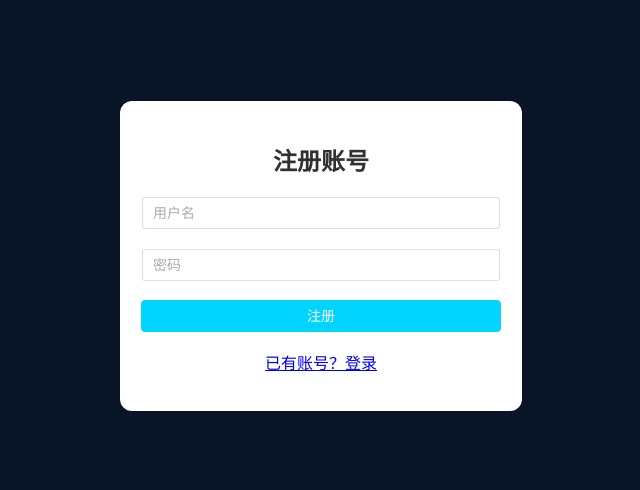
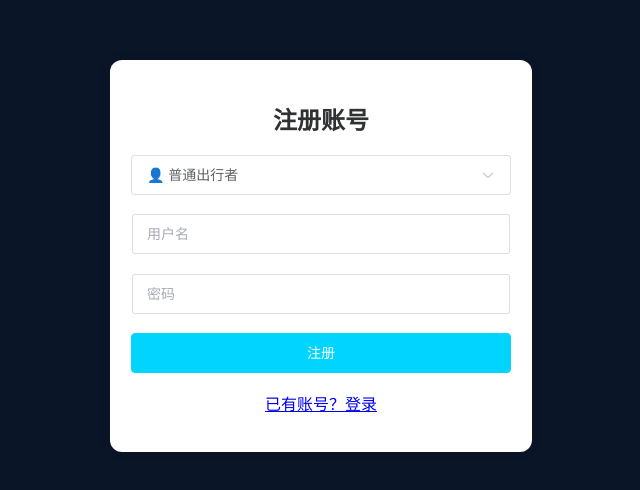
Before and after one commit to Redfox-code/Urban-traffic-flow-prediction-and-real-time-warning-system, a Vue app in the folder frontend/: page /register in a window 1280 px wide. Shown: the part 144-634 px from the top of the page, without its empty margins (319-959 px from the left). Built offline with nearby package versions, Linux system fonts and the light colour scheme.

Commit message:
[FIX-LOGIN-01] 登录页+注册页增加角色选择下拉框(admin/analyst/traveler)，登录后按角色跳转对应首页

```diff
--- a/frontend/src/views/Login.vue
+++ b/frontend/src/views/Login.vue
@@ -1,11 +1,18 @@
 <template>
   <div style="display:flex;justify-content:center;align-items:center;height:100vh;background:var(--bg-dark)">
-    <el-card style="width:400px">
+    <el-card style="width:420px">
       <h2 style="text-align:center">🚦 智能交通系统</h2>
       <el-form @submit.prevent="handleLogin">
-        <el-form-item><el-input v-model="form.username" placeholder="用户名" /></el-form-item>
-        <el-form-item><el-input v-model="form.password" type="password" placeholder="密码" show-password /></el-form-item>
-        <el-form-item><el-button type="primary" @click="handleLogin" :loading="loading" style="width:100%">登录</el-button></el-form-item>
+        <el-form-item>
+          <el-select v-model="form.role" placeholder="选择登录角色" style="width:100%" size="large">
+            <el-option label="👤 普通出行者" value="traveler" />
+            <el-option label="📊 数据分析员" value="analyst" />
+            <el-option label="🛡️ 交通管理员" value="admin" />
+          </el-select>
+        </el-form-item>
+        <el-form-item><el-input v-model="form.username" placeholder="用户名" size="large" /></el-form-item>
+        <el-form-item><el-input v-model="form.password" type="password" placeholder="密码" show-password size="large" /></el-form-item>
+        <el-form-item><el-button type="primary" @click="handleLogin" :loading="loading" size="large" style="width:100%">登录</el-button></el-form-item>
       </el-form>
       <p style="text-align:center"><router-link to="/register">没有账号？注册</router-link></p>
     </el-card>
@@ -22,17 +29,24 @@ import { useUserStore } from '@/store/user'
 const router = useRouter()
 const userStore = useUserStore()
 const loading = ref(false)
-const form = ref({ username: '', password: '' })
+const form = ref({ username: '', password: '', role: 'analyst' })
+
+const roleHomeMap = {
+  admin: '/admin/dashboard',
+  analyst: '/analyst/models',
+  traveler: '/traveler/route-plan',
+}
 
 const handleLogin = async () => {
+  if (!form.value.role) return ElMessage.warning('请选择登录角色')
   loading.value = true
   try {
     const res = await authApi.login(form.value)
     userStore.login(res.data.token, res.data.user)
     ElMessage.success('登录成功')
-    router.push(router.currentRoute.value.query.redirect || '/dashboard')
+    router.push(roleHomeMap[form.value.role] || '/analyst/models')
   } catch (e) {
-    ElMessage.error(e?.message || '登录失败')
+    ElMessage.error(e?.response?.data?.message || e?.message || '登录失败')
   } finally { loading.value = false }
 }
 </script>
--- a/frontend/src/views/Register.vue
+++ b/frontend/src/views/Register.vue
@@ -1,11 +1,24 @@
 <template>
   <div style="display:flex;justify-content:center;align-items:center;height:100vh;background:var(--bg-dark)">
-    <el-card style="width:400px">
+    <el-card style="width:420px">
       <h2 style="text-align:center">注册账号</h2>
-      <el-form>
-        <el-form-item><el-input v-model="form.username" placeholder="用户名" /></el-form-item>
-        <el-form-item><el-input v-model="form.password" type="password" placeholder="密码" show-password /></el-form-item>
-        <el-form-item><el-button type="primary" @click="handleRegister" :loading="loading" style="width:100%">注册</el-button></el-form-item>
+      <el-form @submit.prevent="handleRegister">
+        <el-form-item>
+          <el-select v-model="form.role" placeholder="选择注册角色" style="width:100%" size="large">
+            <el-option label="👤 普通出行者" value="traveler">
+              <span>👤 普通出行者 — 路径规划、出行提醒</span>
+            </el-option>
+            <el-option label="📊 数据分析员" value="analyst">
+              <span>📊 数据分析员 — 模型管理、数据分析</span>
+            </el-option>
+            <el-option label="🛡️ 交通管理员" value="admin">
+              <span>🛡️ 交通管理员 — 监控大屏、应急调度</span>
+            </el-option>
+          </el-select>
+        </el-form-item>
+        <el-form-item><el-input v-model="form.username" placeholder="用户名" size="large" /></el-form-item>
+        <el-form-item><el-input v-model="form.password" type="password" placeholder="密码" show-password size="large" /></el-form-item>
+        <el-form-item><el-button type="primary" @click="handleRegister" :loading="loading" size="large" style="width:100%">注册</el-button></el-form-item>
       </el-form>
       <p style="text-align:center"><router-link to="/login">已有账号？登录</router-link></p>
     </el-card>
@@ -20,11 +33,17 @@ import { authApi } from '@/api/auth'
 
 const router = useRouter()
 const loading = ref(false)
-const form = ref({ username: '', password: '' })
+const form = ref({ username: '', password: '', role: 'traveler' })
+
 const handleRegister = async () => {
+  if (!form.value.role) return ElMessage.warning('请选择注册角色')
   loading.value = true
-  try { await authApi.register({ ...form.value, role: 'analyst' }); ElMessage.success('注册成功'); router.push('/login') }
-  catch (e) { ElMessage.error(e?.message || '注册失败') }
-  finally { loading.value = false }
+  try {
+    await authApi.register({ username: form.value.username, password: form.value.password, role: form.value.role })
+    ElMessage.success('注册成功，请登录')
+    router.push('/login')
+  } catch (e) {
+    ElMessage.error(e?.response?.data?.message || e?.message || '注册失败')
+  } finally { loading.value = false }
 }
 </script>
```
